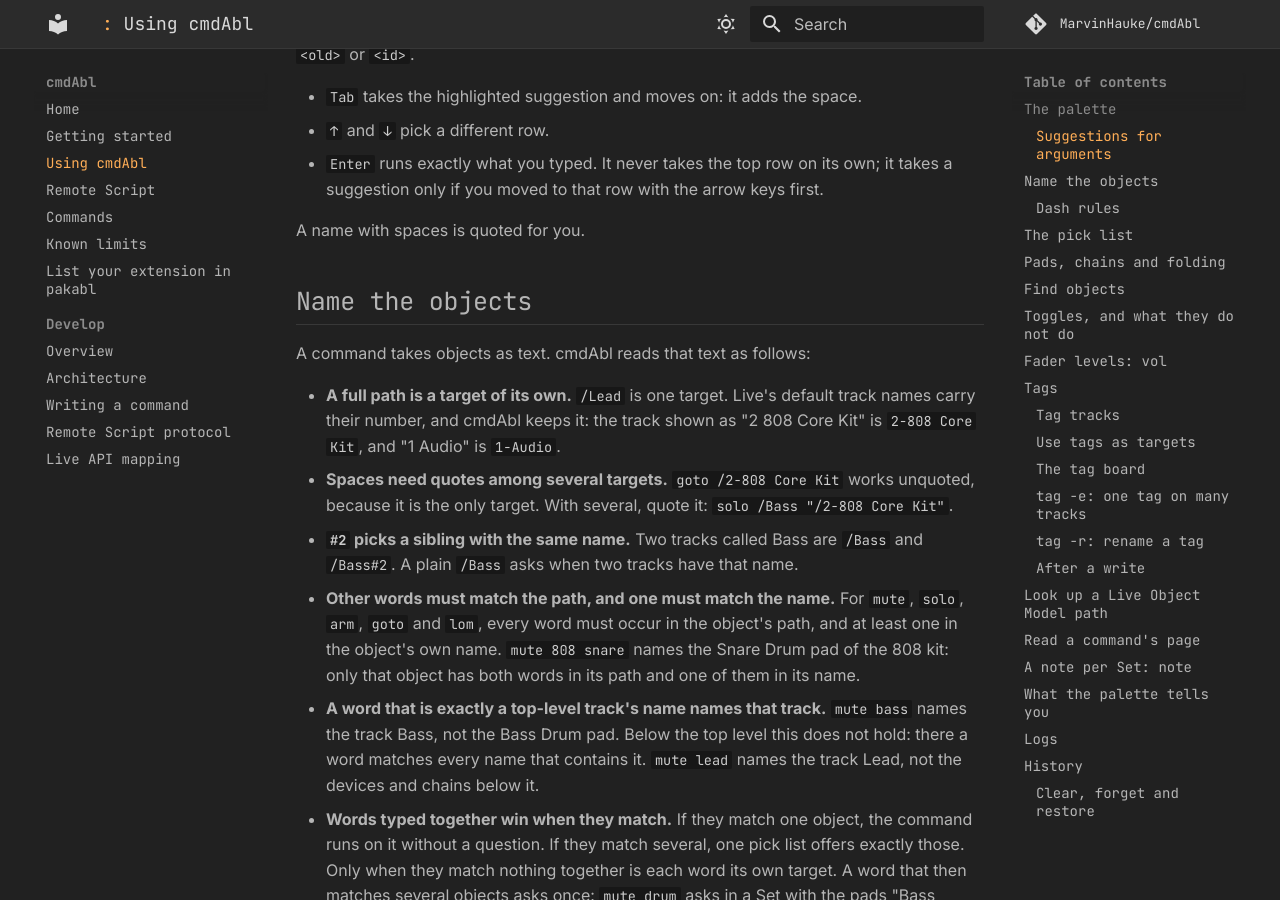
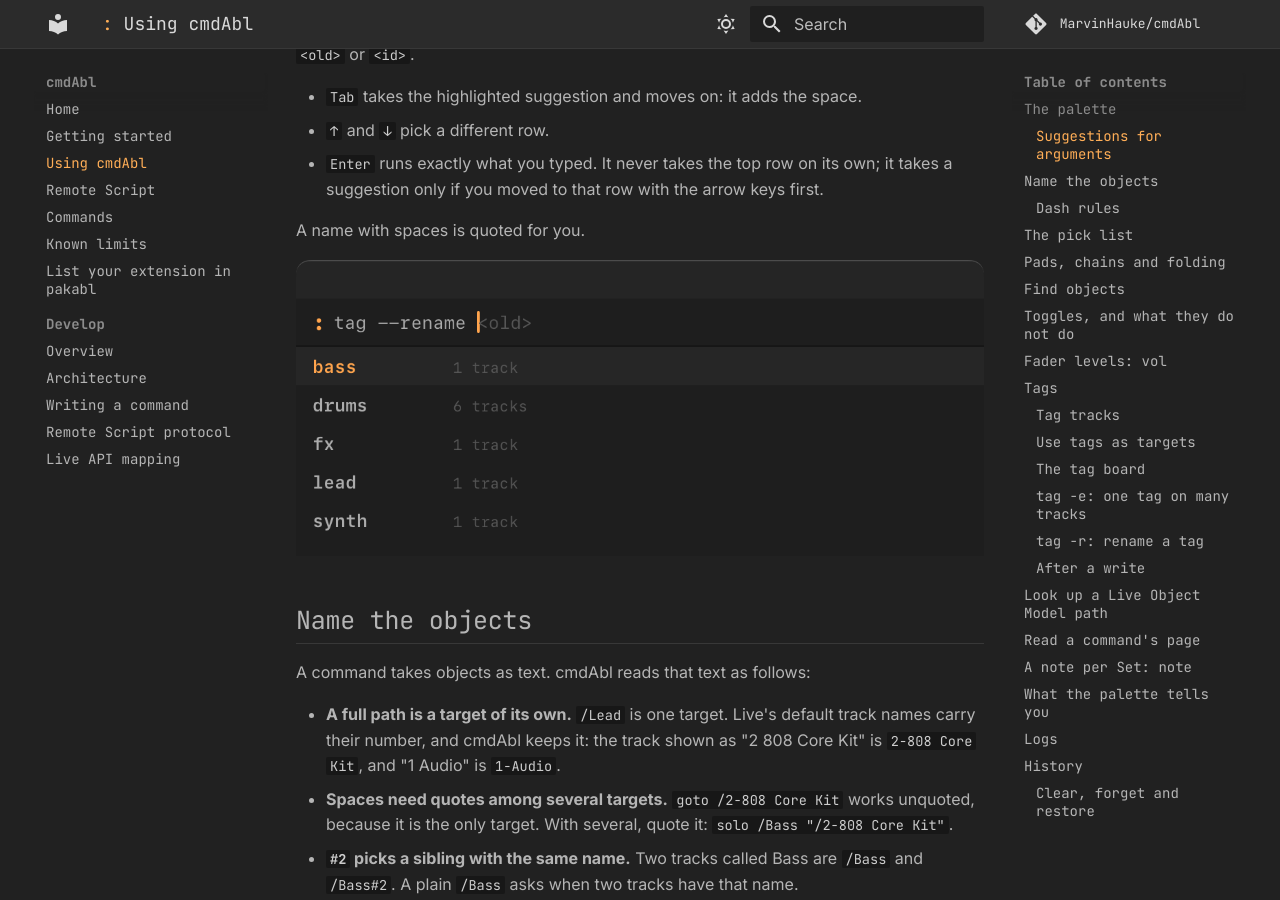
Before and after one commit to MarvinHauke/cmdAbl, an MkDocs documentation site: the page built from docs/using.md, in a window 1280 px wide and 900 px high, scrolled down 1121 px. Built offline with MkDocs 1.6.1 and Material for MkDocs 9.7.7, drawn with Linux system fonts in a browser that asks for light colours; comment, search, counter and statistics services are not loaded.

Commit message:
docs: screenshot of argument suggestions after tag --rename
Co-Authored-By: Claude Sonnet 5.5 <noreply@anthropic.com>

```diff
--- a/docs/using.md
+++ b/docs/using.md
@@ -43,6 +43,8 @@ A grey hint after the cursor shows what the command expects next, such as `<targ
   moved to that row with the arrow keys first.
 
 A name with spaces is quoted for you.
+
+![The palette after `tag --rename `: the five tags of the Set with their track counts, and the grey hint `<old>`.](assets/images/complete-rename.png)
 
 ## Name the objects
 
```
Also changed, not shown: docs/assets/images/complete-rename.png (added).
